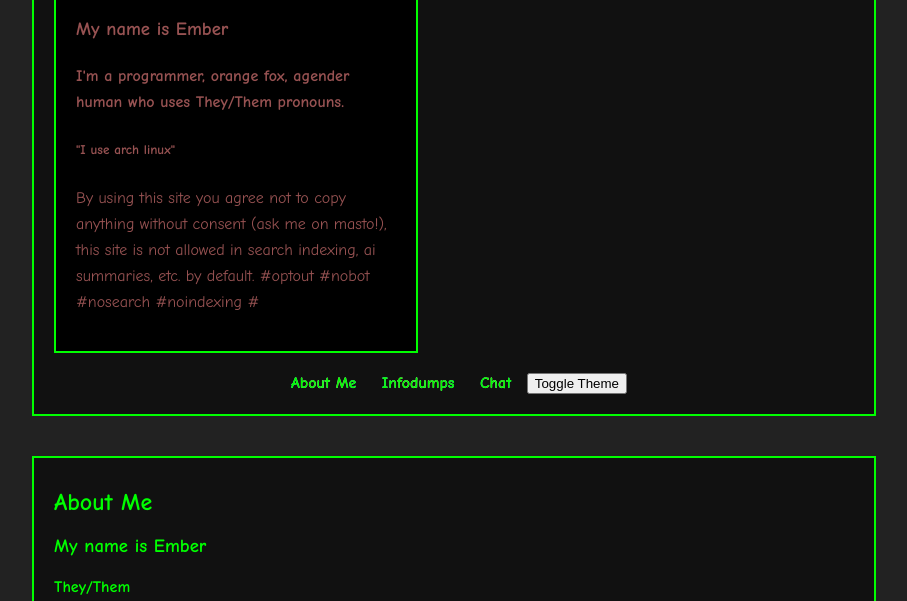
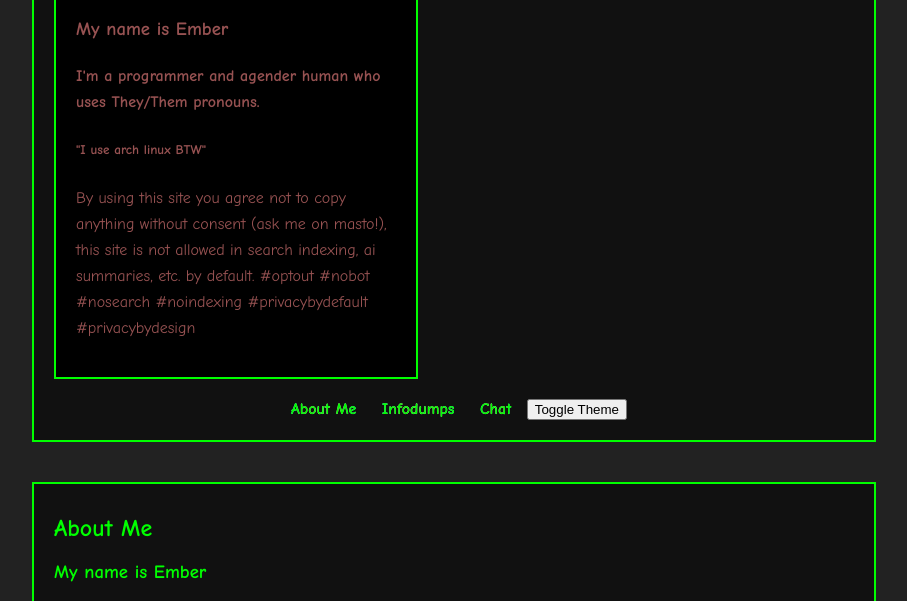
Before and after one commit to emberlgbt/website, a plain HTML site: page index.html in a window 1280 px wide. Shown: the part 195-796 px from the top of the page, without its empty margins (186-1093 px from the left). Drawn offline with Linux system fonts and the light colour scheme.

Commit message:
Update index.html

```diff
--- a/index.html
+++ b/index.html
@@ -159,9 +159,9 @@
             <br>
             <h2>Hello</h2>
             <h3>My name is Ember</h3>
-            <h4>I'm a programmer, orange fox, agender human who uses They/Them pronouns.</h4>
-            <h5>"I use arch linux"</h5>
-            <p>By using this site you agree not to copy anything without consent (ask me on masto!), this site is not allowed in search indexing, ai summaries, etc. by default. #optout #nobot #nosearch #noindexing #</p>
+            <h4>I'm a programmer and agender human who uses They/Them pronouns.</h4>
+            <h5>"I use arch linux BTW"</h5>
+            <p>By using this site you agree not to copy anything without consent (ask me on masto!), this site is not allowed in search indexing, ai summaries, etc. by default. #optout #nobot #nosearch #noindexing #privacybydefault #privacybydesign</p>
         </section>
 
         <nav id="topNav">
```
